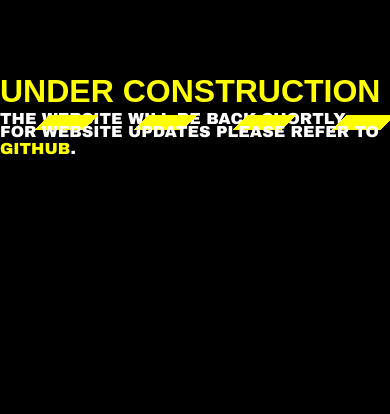
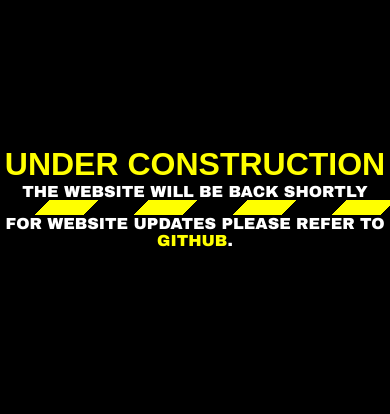
Before and after one commit to TheWarmFuzzy/JTNelson.ca, a PHP site: page /construction.php in a window 390 px wide; the page is wider, and only the part inside the window is pictured. Shown: the top 414 px of that part. Run offline with PHP 8.4, Linux system fonts and the light colour scheme.

Commit message:
Reworked for mobile compatibility
Reworked construction page structure
Reworked construction css
Fixed indentation in pre-page

```diff
--- a/construction.php
+++ b/construction.php
@@ -7,13 +7,15 @@
 	</head>
 	<body>
 		<div class="contents">
-			<div class="center" style="top:100px;">
-				<h1>Under Construction</h1><p>The website will be back shortly</p>
+			<div class="shift-right align-bottom">
+				<div class="shift-left">
+					<h1>Under Construction</h1><p>The website will be back shortly</p>
+				</div>
 			</div>
-				<div class="construction-tape" style="top:115px;"></div>
-			<div class="center" style="top:140px;">
-				<p>For website updates please refer to <a href="https://github.com/TheWarmFuzzy/JTNelson.ca">github</a>.</p>
-			</div>
+		</div>
+			<div class="construction-tape"></div>
+		<div class="contents">
+			<p>For website updates please refer to <a href="https://github.com/TheWarmFuzzy/JTNelson.ca">github</a>.</p>
 		</div>
 	</body>
 </html>
--- a/lib/css/construction.css
+++ b/lib/css/construction.css
@@ -1,6 +1,30 @@
 body{
 	margin:0px;
 	background-color: black;
+}
+
+.contents{
+	position: relative;
+	display: inline-block;
+	height:200px;
+	width:100%;
+	text-align:center;
+}
+
+.shift-right{
+	position: absolute;
+	width:100%;
+	left:50%;
+
+}
+
+.align-bottom{
+	bottom: 0px;
+}
+
+.shift-left{
+	position: relative;
+	left: -50%;
 }
 
 h1{
@@ -10,6 +34,7 @@ h1{
 	font-family: Arial, Helvetica, sans-serif;
 	margin:0px;
 }
+
 p{
 	display:inline-block;
 	color: white;
@@ -17,6 +42,7 @@ p{
 	font-family: "Arial Black", Gadget, sans-serif;
 	margin:0px;
 }
+
 a, a:visited {
 	color: rgb(255,255,0);
 	text-decoration: none;
@@ -29,21 +55,9 @@ a:hover {
 a:active {
 	color: rgb(255,255,64);
 }
+
 .construction-tape{
-	position:absolute;
 	height:15px;
 	width:100%;
 	background-image: repeating-linear-gradient(135deg, transparent, transparent 35px, yellow 35px, yellow 70px);
 }
-
-.contents{
-	position: relative;
-	height:100px;
-}
-
-.center{
-	position:absolute;
-	left:50%;
-	margin-right:-50%;
-	transform: translate(-50%, -50%)
-}
--- a/pre-page.php
+++ b/pre-page.php
@@ -6,8 +6,6 @@
 
 	if(UNDER_CONSTRUCTION){
 		header("Location: construction.php");
-	die();
-
-
-}
+		die();
+	}
 ?>
```
